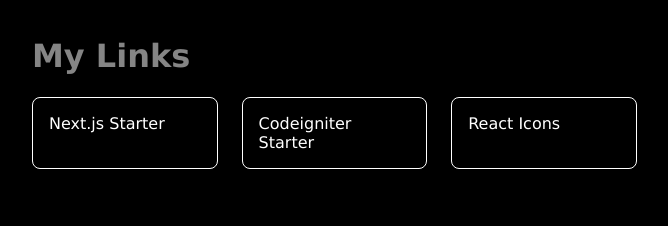
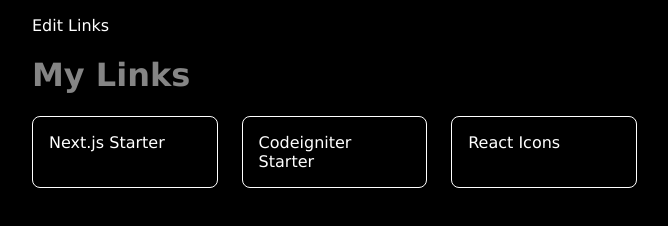
Before and after one commit to fathah/chrome-new-tab, a plain HTML site: page index.html in a window 1280 px wide. Shown: the whole page, without its empty margins (96-764 px from the left). Drawn offline with Linux system fonts and the light colour scheme.

Commit message:
Update index.html

```diff
--- a/index.html
+++ b/index.html
@@ -15,6 +15,10 @@
         font-family: 'Lucida Sans', 'Lucida Sans Regular', 'Lucida Grande', 'Lucida Sans Unicode', Geneva, Verdana, sans-serif;
 
     }
+    a{
+        color: #fff;
+        text-decoration: none;
+    }
     h1{
         color: #858585;
     }
@@ -24,22 +28,28 @@
         grid-template-columns: repeat(5, 1fr);
   grid-gap: 1.5rem;
     }
-    a{
+    .linkitem{
         display: block;
-        color: #fff;
-        text-decoration: none;
         padding: 1rem;
         border: solid 1px #fff;
         margin-bottom: 0.5rem;
         border-radius: 0.5rem;
         transition: scale 0.3s ease-in-out;
     }
-    a:hover{
+    .linkitem:hover{
         scale: 1.02;
+    }
+    .header{
+        display: flex;
+        justify-content: space-between;
+        margin-bottom: 1rem
     }
 </style>
 
 <body>
+    <section class="header">
+        <a href="https://github.com/fathah/chrome-new-tab/edit/main/links.js">Edit Links</a>
+    </section>
     <h1>My Links</h1>
     <div id="links"></div>
 </body>
@@ -49,6 +59,7 @@ const links = document.getElementById('links');
 for(const link of LINKS){
     const a = document.createElement('a');
     a.href = link.link;
+    a.classList.add('linkitem');
     a.innerText = link.name;
     links.appendChild(a);
 }
```
